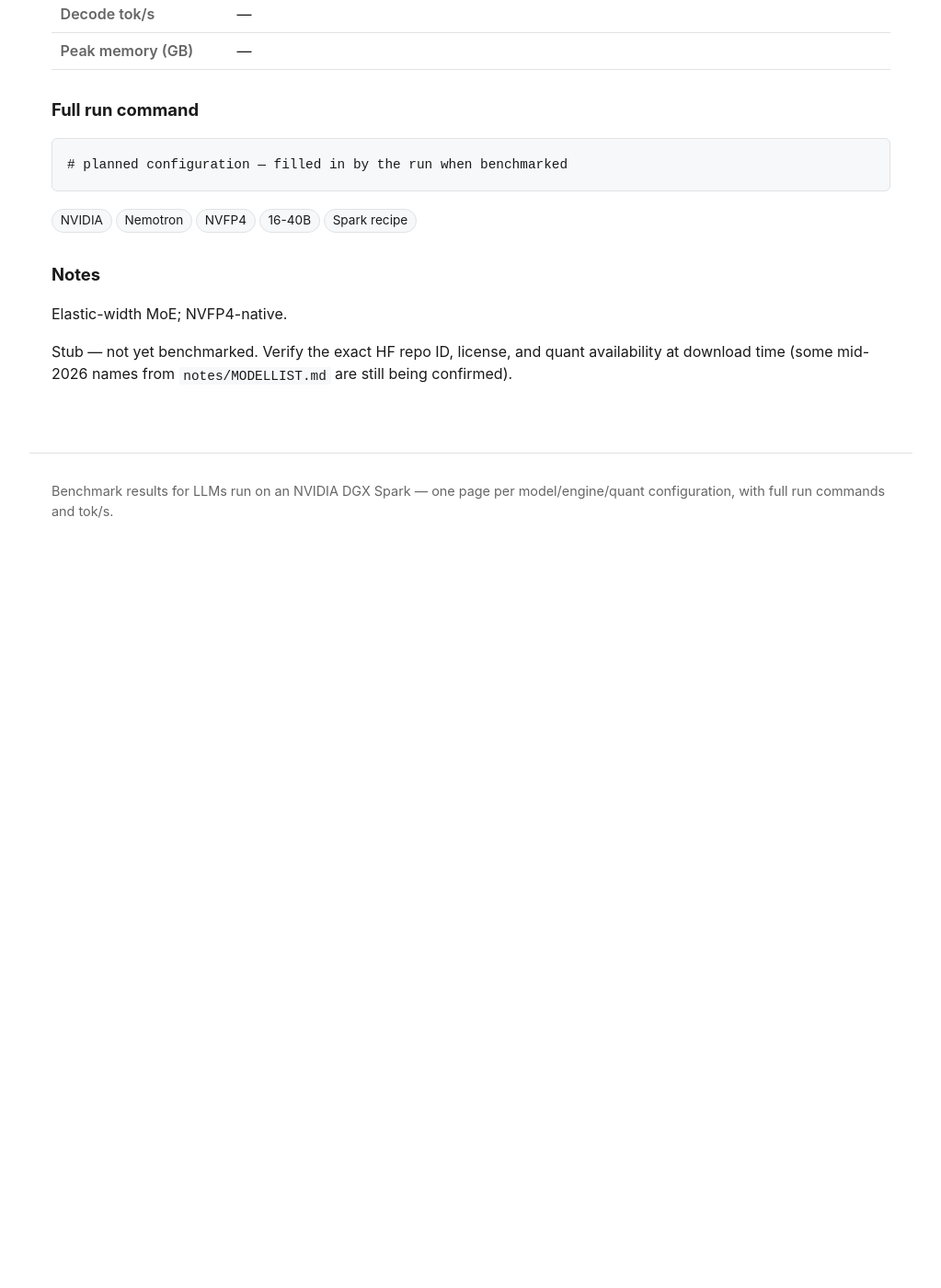
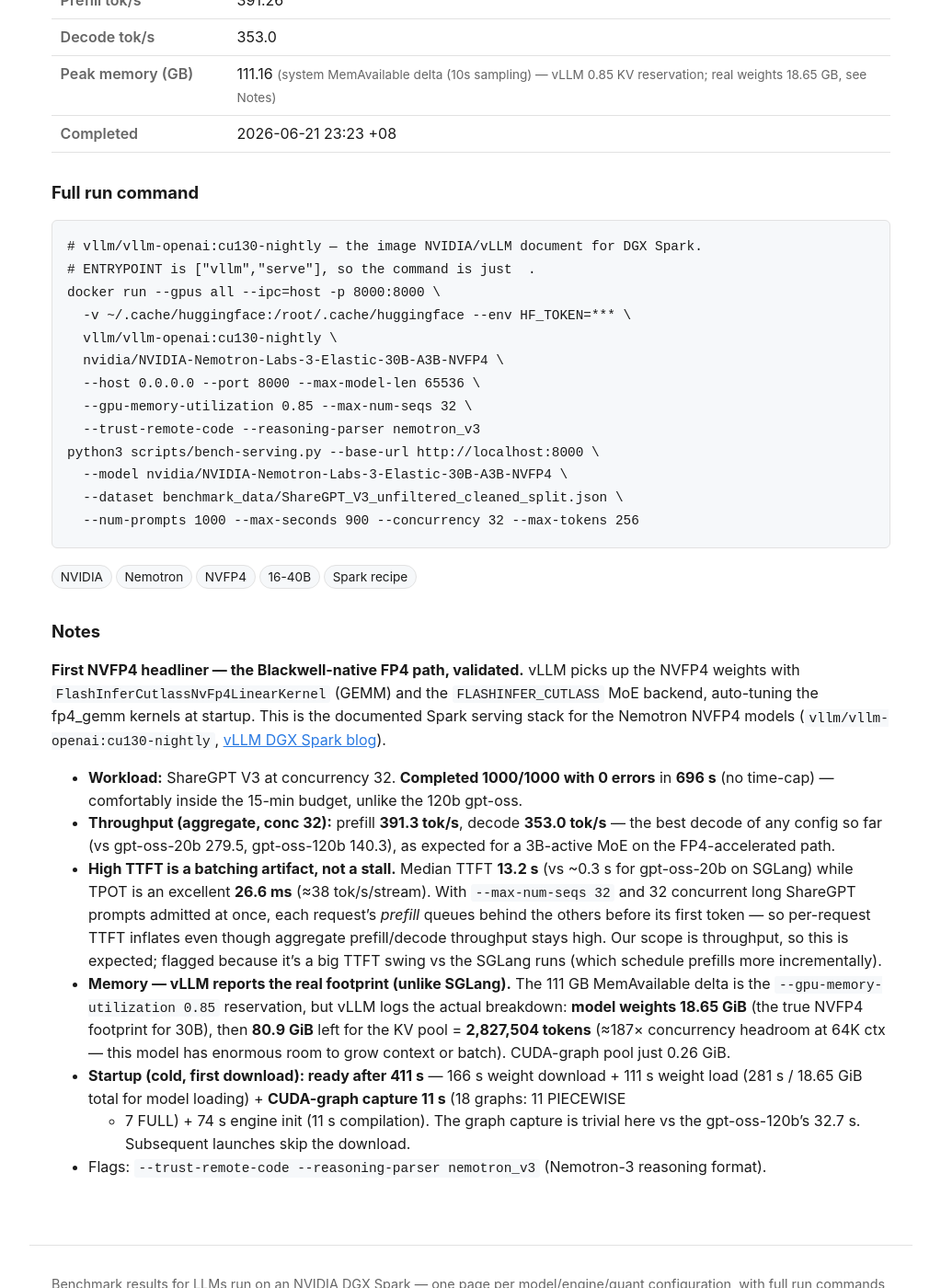
Before and after one commit to yjsoon/autobench, a Jekyll site: the page built from _configs/nemotron-3-elastic-30b-a3b-vllm-nvfp4.md, in a window 1280 px wide and 1400 px high, scrolled down 778 px. Shown: the whole window at 92% size, without its empty margins (128-1151 px from the left). Built offline with Jekyll 4.4.1, drawn with Linux system fonts in a browser that asks for light colours; before the commit the page ends 1408 px from its top, so only the background shows below that; some of the changed text lies outside the part shown.

Commit message:
Nemotron-3 Elastic 30B-A3B · vLLM · NVFP4 — done (prefill 391.3 / decode 353.0 tok/s)
First NVFP4 headliner; validates the Blackwell FP4 path (FlashInfer CUTLASS).
1000/1000, 0 errors, 696s. Best decode yet. vLLM logs real footprint: 18.65 GB
weights + 80.9 GB KV (2.83M tokens, 187x headroom). TTFT 13.2s is a batching
artifact (32 long prompts admitted at once); TPOT 26.6ms.

Co-Authored-By: Claude Opus 4.8 (1M context) <noreply@anthropic.com>
Claude-Session: https://claude.ai/code/session_01JczsieM71svofn8CxRyY2s

```diff
--- a/_configs/nemotron-3-elastic-30b-a3b-vllm-nvfp4.md
+++ b/_configs/nemotron-3-elastic-30b-a3b-vllm-nvfp4.md
@@ -6,26 +6,61 @@ family: Nemotron
 params: 30B / 3B (MoE)
 engine: vLLM
 quant: NVFP4
-quant_rationale: Blackwell-native FP4 — hardware-accelerated on the GB10; first choice for NVIDIA models.
+quant_rationale: Blackwell-native FP4, hardware-accelerated on GB10 via FlashInfer/CUTLASS NVFP4 kernels — NVIDIA's own quant for its own model; first choice for the Nemotron line.
 source_repo: nvidia/NVIDIA-Nemotron-Labs-3-Elastic-30B-A3B-NVFP4
 download_url: https://huggingface.co/nvidia/NVIDIA-Nemotron-Labs-3-Elastic-30B-A3B-NVFP4
-context: 131072
+context: 65536
 modalities: [text]
 mm_served: true
 tags: [NVIDIA, Nemotron, NVFP4, 16-40B, Spark recipe]
 
-status: pending
-prefill_toks:
-decode_toks:
-mem_gb:
-mem_source:
-measured_on:
-completed_at:
+status: done
+prefill_toks: 391.26
+decode_toks: 353.0
+mem_gb: 111.16
+mem_source: system MemAvailable delta (10s sampling) — vLLM 0.85 KV reservation; real weights 18.65 GB, see Notes
+measured_on: 2026-06-21
+completed_at: 2026-06-21 23:23 +08
 run_command: |
-  # planned configuration — filled in by the run when benchmarked
+  # vllm/vllm-openai:cu130-nightly — the image NVIDIA/vLLM document for DGX Spark.
+  # ENTRYPOINT is ["vllm","serve"], so the command is just <model> <flags>.
+  docker run --gpus all --ipc=host -p 8000:8000 \
+    -v ~/.cache/huggingface:/root/.cache/huggingface --env HF_TOKEN=*** \
+    vllm/vllm-openai:cu130-nightly \
+    nvidia/NVIDIA-Nemotron-Labs-3-Elastic-30B-A3B-NVFP4 \
+    --host 0.0.0.0 --port 8000 --max-model-len 65536 \
+    --gpu-memory-utilization 0.85 --max-num-seqs 32 \
+    --trust-remote-code --reasoning-parser nemotron_v3
+  python3 scripts/bench-serving.py --base-url http://localhost:8000 \
+    --model nvidia/NVIDIA-Nemotron-Labs-3-Elastic-30B-A3B-NVFP4 \
+    --dataset benchmark_data/ShareGPT_V3_unfiltered_cleaned_split.json \
+    --num-prompts 1000 --max-seconds 900 --concurrency 32 --max-tokens 256
 ---
 
-Elastic-width MoE; NVFP4-native.
+**First NVFP4 headliner — the Blackwell-native FP4 path, validated.** vLLM picks up the NVFP4
+weights with `FlashInferCutlassNvFp4LinearKernel` (GEMM) and the `FLASHINFER_CUTLASS` MoE backend,
+auto-tuning the fp4_gemm kernels at startup. This is the documented Spark serving stack for the
+Nemotron NVFP4 models (`vllm/vllm-openai:cu130-nightly`, [vLLM DGX Spark
+blog](https://vllm-project.github.io/2026/06/01/vllm-dgx-spark.html)).
 
-Stub — not yet benchmarked. Verify the exact HF repo ID, license, and quant availability at
-download time (some mid-2026 names from `notes/MODELLIST.md` are still being confirmed).
+- **Workload:** ShareGPT V3 at concurrency 32. **Completed 1000/1000 with 0 errors** in **696 s**
+  (no time-cap) — comfortably inside the 15-min budget, unlike the 120b gpt-oss.
+- **Throughput (aggregate, conc 32):** prefill **391.3 tok/s**, decode **353.0 tok/s** — the best
+  decode of any config so far (vs gpt-oss-20b 279.5, gpt-oss-120b 140.3), as expected for a 3B-active
+  MoE on the FP4-accelerated path.
+- **High TTFT is a batching artifact, not a stall.** Median TTFT **13.2 s** (vs ~0.3 s for gpt-oss-20b
+  on SGLang) while TPOT is an excellent **26.6 ms** (≈38 tok/s/stream). With `--max-num-seqs 32` and
+  32 concurrent long ShareGPT prompts admitted at once, each request's *prefill* queues behind the
+  others before its first token — so per-request TTFT inflates even though aggregate prefill/decode
+  throughput stays high. Our scope is throughput, so this is expected; flagged because it's a big
+  TTFT swing vs the SGLang runs (which schedule prefills more incrementally).
+- **Memory — vLLM reports the real footprint (unlike SGLang).** The 111 GB MemAvailable delta is the
+  `--gpu-memory-utilization 0.85` reservation, but vLLM logs the actual breakdown: **model weights
+  18.65 GiB** (the true NVFP4 footprint for 30B), then **80.9 GiB** left for the KV pool =
+  **2,827,504 tokens** (≈187× concurrency headroom at 64K ctx — this model has enormous room to grow
+  context or batch). CUDA-graph pool just 0.26 GiB.
+- **Startup (cold, first download): ready after 411 s** — 166 s weight download + 111 s weight load
+  (281 s / 18.65 GiB total for model loading) + **CUDA-graph capture 11 s** (18 graphs: 11 PIECEWISE
+  + 7 FULL) + 74 s engine init (11 s compilation). The graph capture is trivial here vs the gpt-oss-120b's
+  32.7 s. Subsequent launches skip the download.
+- Flags: `--trust-remote-code --reasoning-parser nemotron_v3` (Nemotron-3 reasoning format).
```
